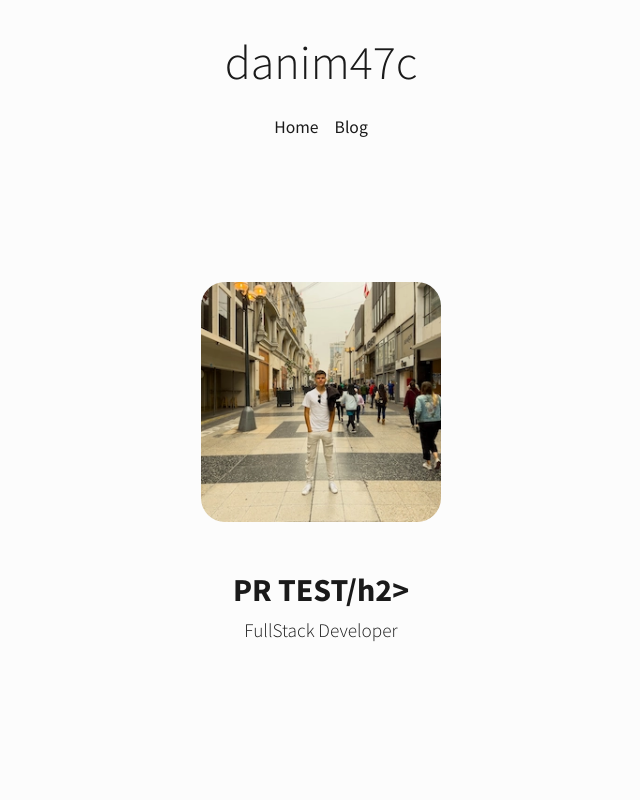
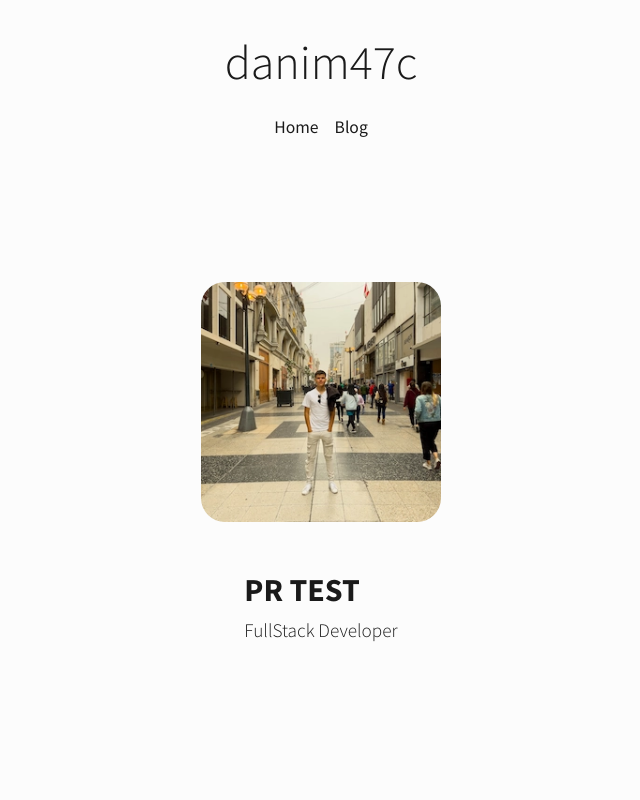
Before and after one commit to danim47c/danim47c, an Astro site in the folder apps/web/: page / in a window 1280 px wide. Shown: the top 800 px of the page, without its empty margins (319-959 px from the left). Built offline with nearby package versions, Linux system fonts and the light colour scheme; Astro itself is replaced by a stand-in of ours.

Commit message:
Update index.astro

```diff
--- a/apps/web/src/pages/index.astro
+++ b/apps/web/src/pages/index.astro
@@ -67,7 +67,7 @@ const groupedStacks = groupList(stacks, 4)
       <img alt="profile photo" src="/profile.webp" />
 
       <div>
-        <h2>PR TEST/h2>
+        <h2>PR TEST</h2>
 
         <h3>FullStack Developer</h3>
       </div>
```
